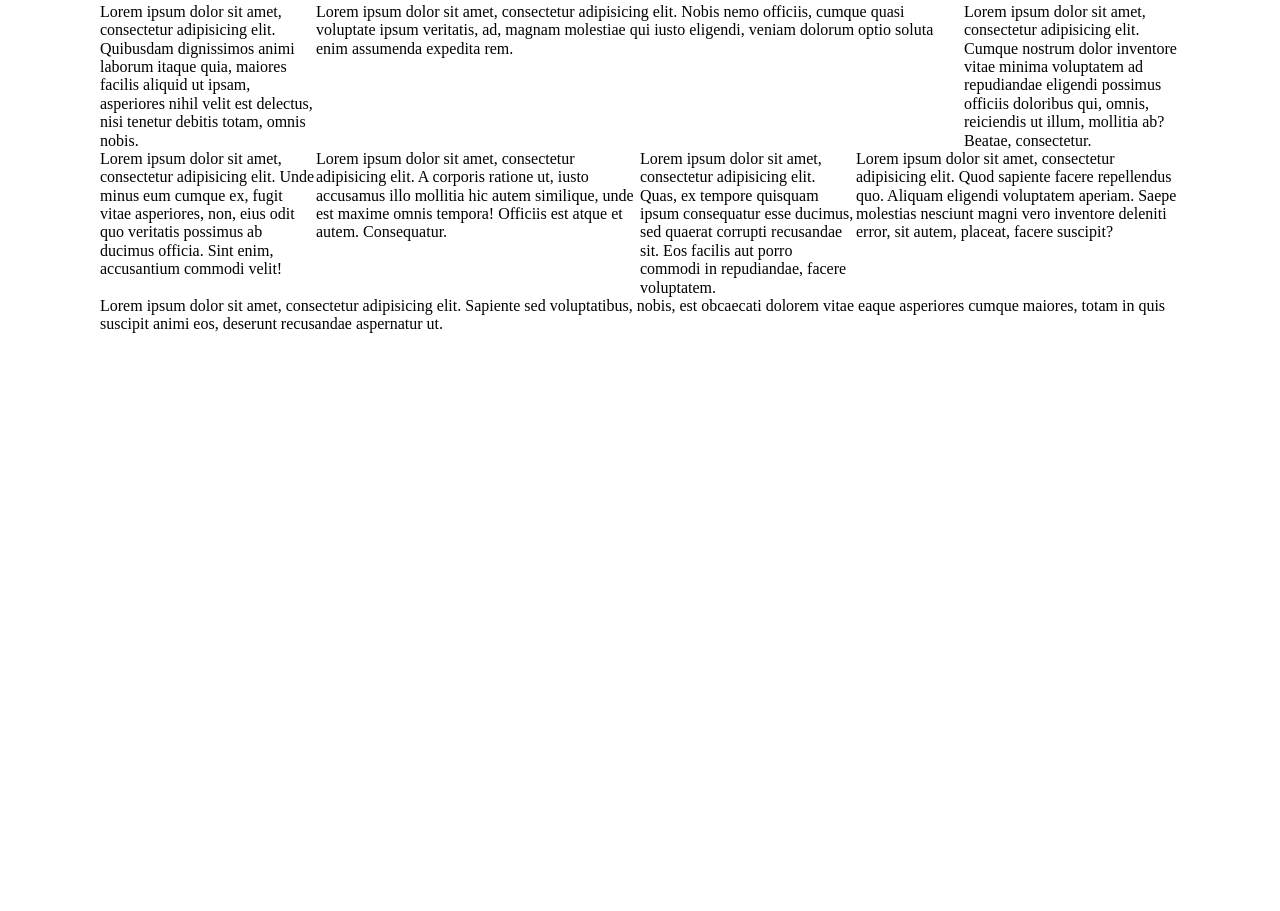
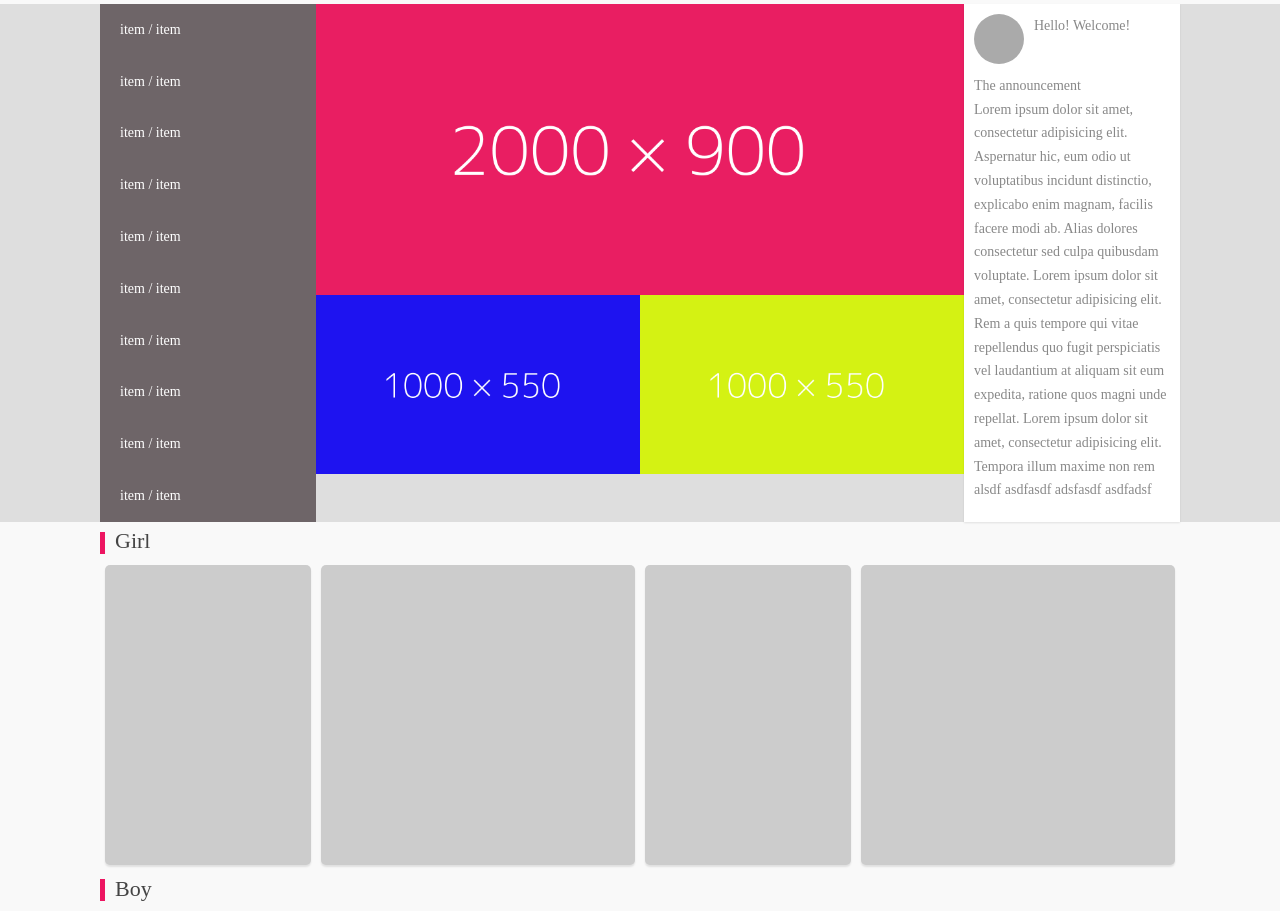
Before and after one commit to SimonCK666/e-commerce_web, a plain HTML site: page index.html in a window 1280 px wide. Shown: the part 122-1033 px from the top of the page. Before the commit the page ends 800 px from the top, so only its background shows below. Drawn offline with nearby package versions, Linux system fonts and the light colour scheme.

Commit message:
'complete'

```diff
--- a/css/main.css
+++ b/css/main.css
@@ -53,6 +53,18 @@ a {
 	text-decoration: none;
 }
 
+body {
+	font-size: 14px;
+	color: #444;
+	background: #f9f9f9;
+	line-height: 1.7;
+}
+
+img {
+	display: block;
+	max-width: 100%;
+}
+
 /*top-nav*/
 #web-page .top-nav {
 	background: #eee;
@@ -62,7 +74,7 @@ a {
 	/*The default of a is inline*/
 	display: inline-block;
 	padding: 6px 10px;
-	color: #F08080;
+	color: #444;
 }
 
 #web-page .top-nav .item:hover {
@@ -85,6 +97,8 @@ a {
 #web-page .header .logo {
 	width: 100px;
 	height: 50px;
+	border-radius: 70%;
+	margin-left: 50px;
 }
 
 #web-page .header .search-bar {
@@ -133,3 +147,82 @@ a {
 	width: 80%;
 	color: #FF4500;
 }
+
+
+/*main-promote*/
+#web-page .main-promote {
+	background: #dedede;
+}
+
+#web-page .main-promote .cat {
+	background: #6e6568;
+	color: #fff;
+}
+
+#web-page .main-promote .cat .item {
+	padding: 14px 20px;
+}
+#web-page .main-promote .cat .item:hover {
+	background: rgba(0, 0, 0, .2);
+}
+
+#web-page .main-promote .info {
+	padding: 10px;
+	background: #fff;
+	color: #888;
+	box-shadow: 0 1px 2px rgba(0,0,0,.1);
+}
+
+#web-page .main-promote .info > * {
+	margin-bottom: 10px;
+}
+
+#web-page .main-promote .info .avatar {
+	width: 50px;
+	height: 50px;
+	background: #aaa;
+	border-radius: 50%;
+	float: left;
+	margin-right: 10px;
+}
+
+
+/*cat-promote*/
+#web-page .cat-promote .title:before {
+	content: "";
+	display: inline-block;
+	vertical-align: middle;
+	width: 5px;
+	height: 22px;
+	background: #ed1561;
+	margin-right: 10px;
+}
+
+#web-page .cat-promote .title {
+	font-size: 22px;
+}
+
+#web-page .cat-promote .content .item {
+	padding: 5px;
+}
+
+#web-page .cat-promote .content .item .card {
+	height: 300px;
+	background: #ccc;
+	border-radius: 5px;
+	box-shadow: 0 2px 2px rgba(0,0,0,.1);
+}
+
+
+/*footer*/
+#web-page .footer {
+	margin-top: 30px;
+	padding: 30px;
+	background: #eee;
+	text-align: center;
+	color: #999;
+}
+
+#web-page .footer a {
+	color: #999;
+}
--- a/index.html
+++ b/index.html
@@ -38,36 +38,128 @@
 		</div>
 		<div class="main-promote">
 			<div class="container clear-float">
-				<div class="col-2">
-					Lorem ipsum dolor sit amet, consectetur adipisicing elit. Quibusdam dignissimos animi laborum itaque quia, maiores facilis aliquid ut ipsam, asperiores nihil velit est delectus, nisi tenetur debitis totam, omnis nobis.
+				<div class="col-2 cat">
+					<div class="item">item / item</div>
+					<div class="item">item / item</div>
+					<div class="item">item / item</div>
+					<div class="item">item / item</div>
+					<div class="item">item / item</div>
+					<div class="item">item / item</div>
+					<div class="item">item / item</div>
+					<div class="item">item / item</div>
+					<div class="item">item / item</div>
+					<div class="item">item / item</div>
 				</div>
 				<div class="col-6">
-					Lorem ipsum dolor sit amet, consectetur adipisicing elit. Nobis nemo officiis, cumque quasi voluptate ipsum veritatis, ad, magnam molestiae qui iusto eligendi, veniam dolorum optio soluta enim assumenda expedita rem.
+					<div class="slider">
+						<img src="img/slider_01.png">
+					</div>
+					<div class="sub-promote">
+						<div class="col-5">
+							<img src="img/001.png">
+						</div>
+						<div class="col-5">
+							<img src="img/002.png">
+						</div>
+					</div>
 				</div>
-				<div class="col-2">
-					Lorem ipsum dolor sit amet, consectetur adipisicing elit. Cumque nostrum dolor inventore vitae minima voluptatem ad repudiandae eligendi possimus officiis doloribus qui, omnis, reiciendis ut illum, mollitia ab? Beatae, consectetur.
+				<div class="col-2 info">
+					<div class="auth clear-float">
+						<div class="avatar"></div>
+						Hello! Welcome!
+					</div>
+					<div class="anno">
+						<div class="title">The announcement</div>
+						<div class="content">
+							Lorem ipsum dolor sit amet, consectetur adipisicing elit. Aspernatur hic, eum odio ut voluptatibus incidunt distinctio, explicabo enim magnam, facilis facere modi ab. Alias dolores consectetur sed culpa quibusdam voluptate. Lorem ipsum dolor sit amet, consectetur adipisicing elit. Rem a quis tempore qui vitae repellendus quo fugit perspiciatis vel laudantium at aliquam sit eum expedita, ratione quos magni unde repellat. Lorem ipsum dolor sit amet, consectetur adipisicing elit. Tempora illum maxime non rem alsdf
+							asdfasdf adsfasdf asdfadsf
+						</div>
+					</div>
 				</div>
 			</div>
 		</div>
-		<div class="cat-promote">
-			<div class="container clear-float">
-				<div class="col-2">
-					Lorem ipsum dolor sit amet, consectetur adipisicing elit. Unde minus eum cumque ex, fugit vitae asperiores, non, eius odit quo veritatis possimus ab ducimus officia. Sint enim, accusantium commodi velit!
+		<div class="container clear-float">
+			<div class="cat-promote">
+				<div class="title">Girl</div>
+				<div class="content">
+					<div class="col-2 item">
+						<div class="card"></div>
+					</div>
+					<div class="col-3 item">
+						<div class="card"></div>
+					</div>
+					<div class="col-2 item">
+						<div class="card"></div>
+					</div>
+					<div class="col-3 item">
+						<div class="card"></div>
+					</div>
 				</div>
-				<div class="col-3">
-					Lorem ipsum dolor sit amet, consectetur adipisicing elit. A corporis ratione ut, iusto accusamus illo mollitia hic autem similique, unde est maxime omnis tempora! Officiis est atque et autem. Consequatur.
+
+			</div>
+			<div class="cat-promote">
+				<div class="title">Boy</div>
+				<div class="content">
+					<div class="col-2 item">
+						<div class="card"></div>
+					</div>
+					<div class="col-3 item">
+						<div class="card"></div>
+					</div>
+					<div class="col-2 item">
+						<div class="card"></div>
+					</div>
+					<div class="col-3 item">
+						<div class="card"></div>
+					</div>
 				</div>
-				<div class="col-2">
-					Lorem ipsum dolor sit amet, consectetur adipisicing elit. Quas, ex tempore quisquam ipsum consequatur esse ducimus, sed quaerat corrupti recusandae sit. Eos facilis aut porro commodi in repudiandae, facere voluptatem.
+			<div class="cat-promote">
+				<div class="title">Man</div>
+				<div class="content">
+					<div class="col-2 item">
+						<div class="card"></div>
+					</div>
+					<div class="col-3 item">
+						<div class="card"></div>
+					</div>
+					<div class="col-2 item">
+						<div class="card"></div>
+					</div>
+					<div class="col-3 item">
+						<div class="card"></div>
+					</div>
 				</div>
-				<div class="col-3">
-					Lorem ipsum dolor sit amet, consectetur adipisicing elit. Quod sapiente facere repellendus quo. Aliquam eligendi voluptatem aperiam. Saepe molestias nesciunt magni vero inventore deleniti error, sit autem, placeat, facere suscipit?
+			<div class="cat-promote">
+				<div class="title">Woman</div>
+				<div class="content">
+					<div class="col-2 item">
+						<div class="card"></div>
+					</div>
+					<div class="col-3 item">
+						<div class="card"></div>
+					</div>
+					<div class="col-2 item">
+						<div class="card"></div>
+					</div>
+					<div class="col-3 item">
+						<div class="card"></div>
+					</div>
 				</div>
+
+			</div>
+			</div>
 			</div>
 		</div>
 		<div class="footer">
 			<div class="container clear-float">
-				Lorem ipsum dolor sit amet, consectetur adipisicing elit. Sapiente sed voluptatibus, nobis, est obcaecati dolorem vitae eaque asperiores cumque maiores, totam in quis suscipit animi eos, deserunt recusandae aspernatur ut.
+				<a href="#">item</a>
+				<a href="#">item</a>
+				<a href="#">item</a>
+				<a href="#">item</a>
+				<a href="#">item</a>
+				<div>
+					Lorem ipsum dolor sit amet, consectetur adipisicing elit.
+				</div>
 			</div>
 		</div>
 	</div>
```
Also changed, not shown: img/001.png (added), img/002.png (added), img/slider_01.png (added).
